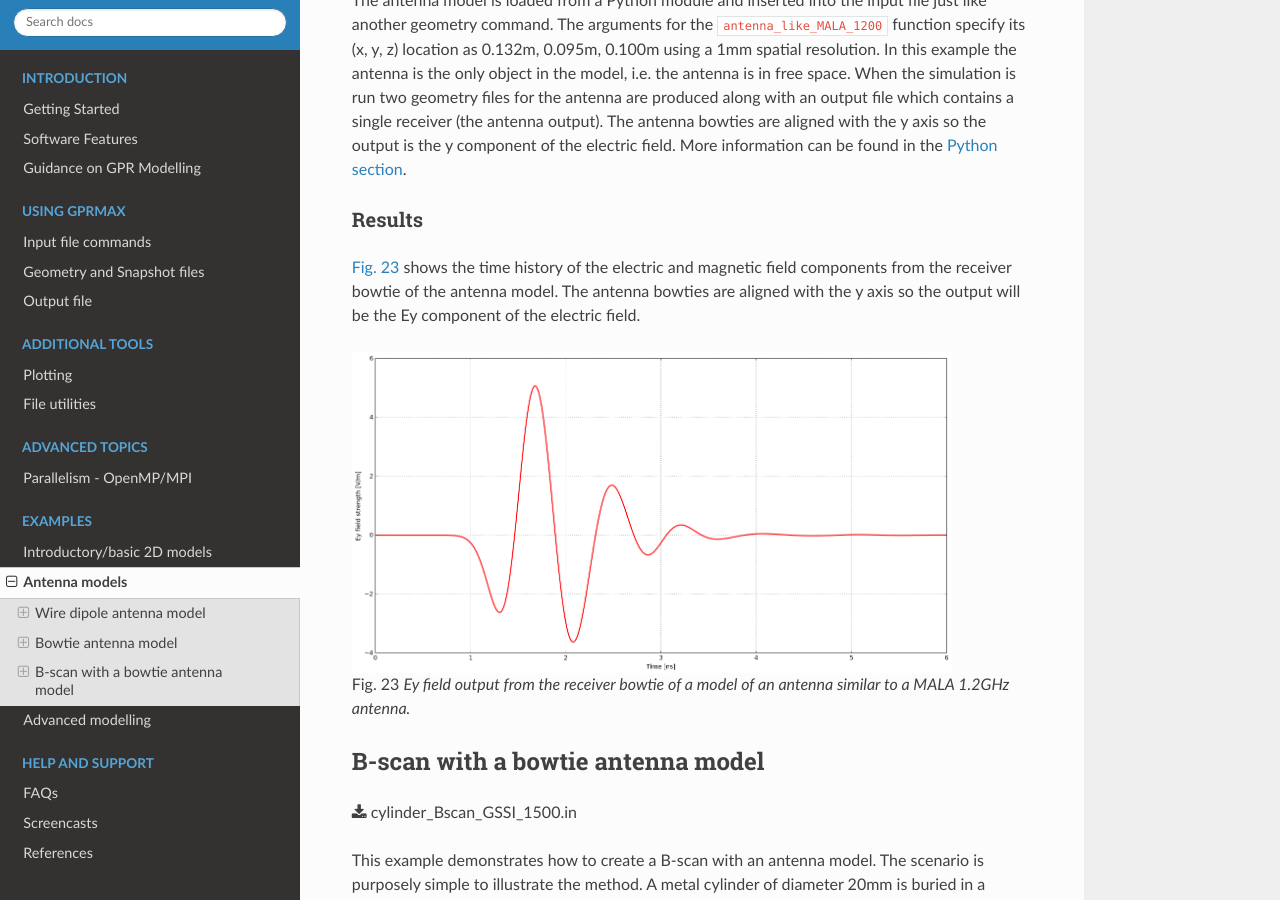
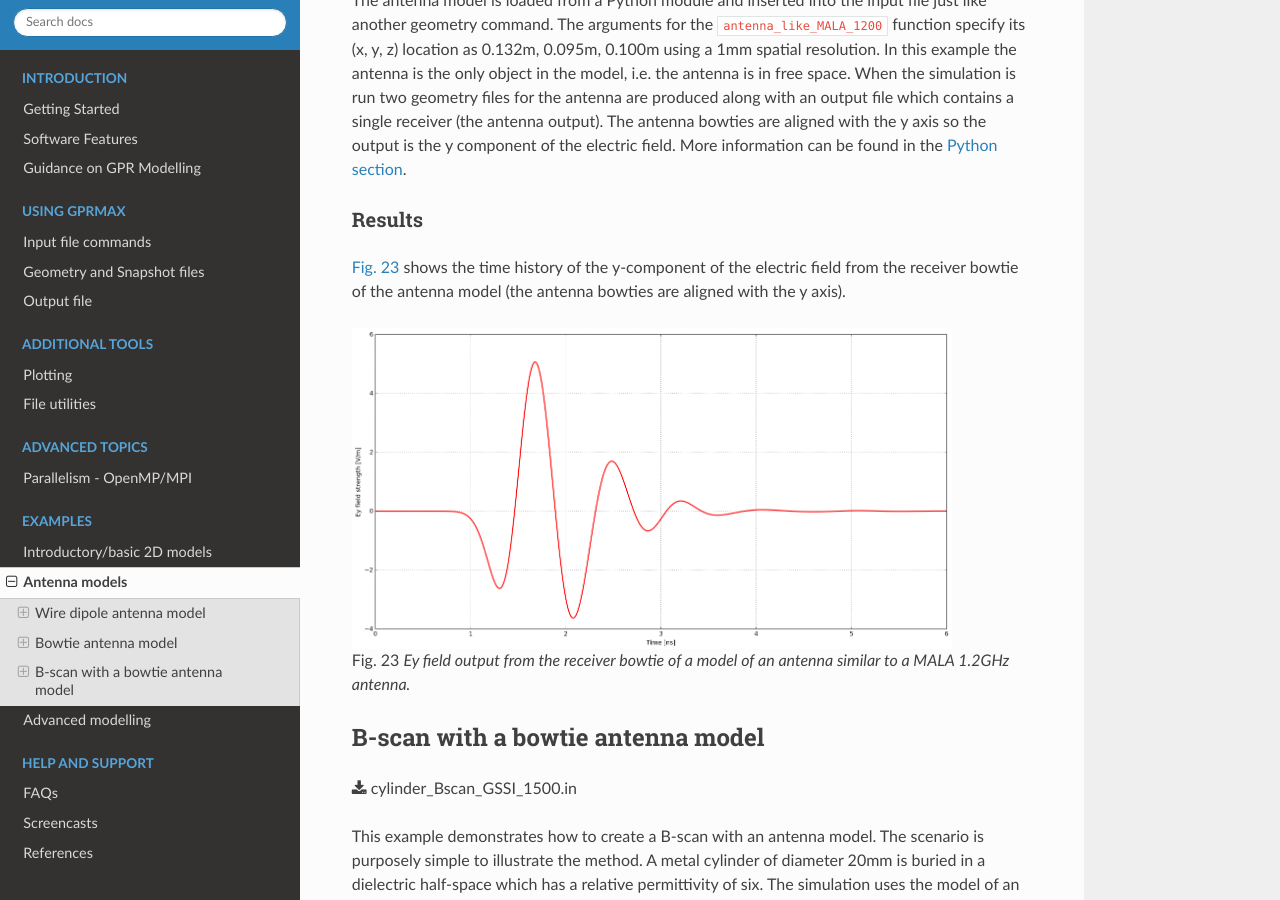
Before and after one commit to gprMax/gprMax, a Sphinx documentation site: the page built from docs/source/examples_antennas.rst, in a window 1280 px wide and 900 px high, scrolled down 3947 px. Built offline with Sphinx 7.4.7 and the Read the Docs theme 2.0.0, drawn with Linux system fonts in a browser that asks for light colours.

Commit message:
Improved some of the text describing the output from the MALA antenna model.

```diff
--- a/docs/source/examples_antennas.rst
+++ b/docs/source/examples_antennas.rst
@@ -78,7 +78,7 @@ The antenna model is loaded from a Python module and inserted into the input fil
 Results
 -------
 
-:numref:`antenna_like_MALA_1200_fs_results` shows the time history of the electric and magnetic field components from the receiver bowtie of the antenna model. The antenna bowties are aligned with the y axis so the output will be the Ey component of the electric field.
+:numref:`antenna_like_MALA_1200_fs_results` shows the time history of the y-component of the electric field from the receiver bowtie of the antenna model (the antenna bowties are aligned with the y axis).
 
 .. _antenna_like_MALA_1200_fs_results:
 
```
